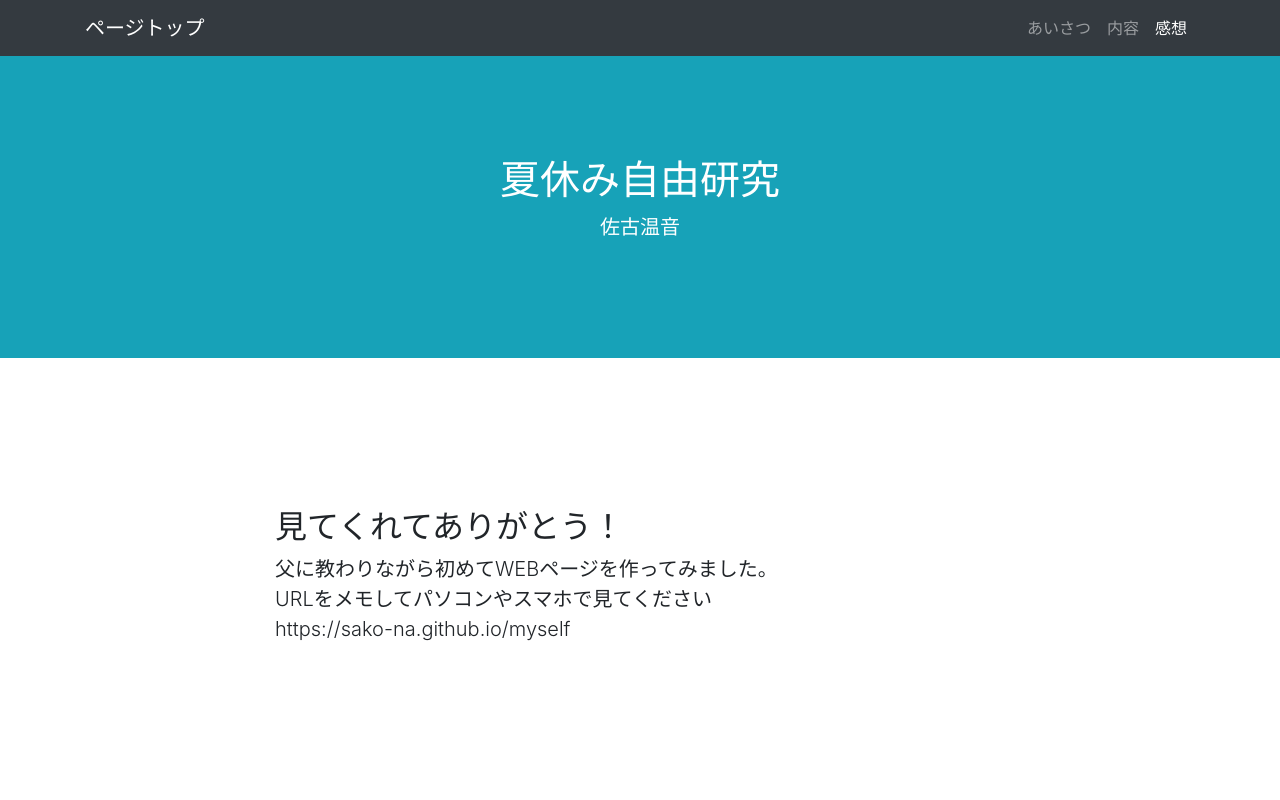
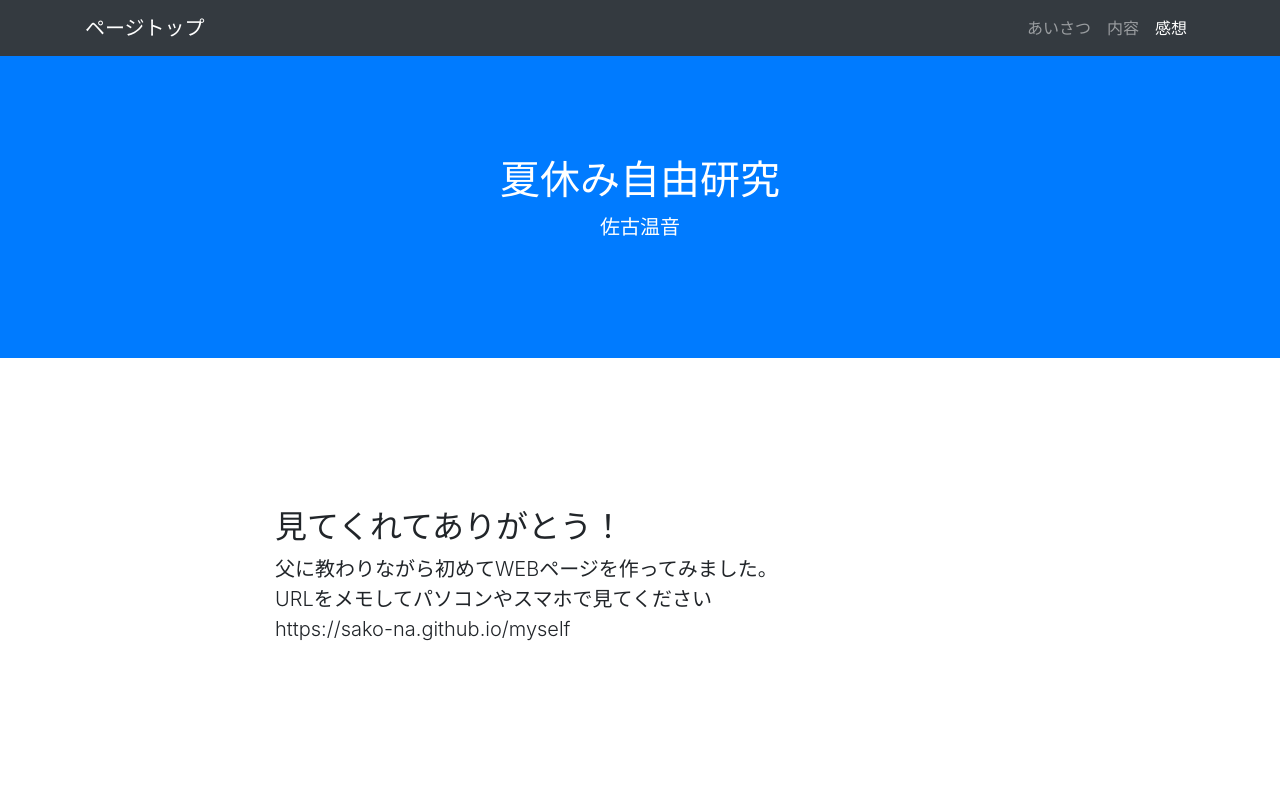
Before and after one commit to sako-na/myself, a website with bundled scripts: page index.html in a window 1280 px wide. Shown: the top 800 px of the page. Built offline with nearby package versions, Linux system fonts and the light colour scheme.

Commit message:
Update index.html

```diff
--- a/index.html
+++ b/index.html
@@ -43,7 +43,7 @@
     </div>
   </nav>
 
-  <header class="bg-info text-white">
+  <header class="bg-primary text-white">
     <div class="container text-center">
       <h1>夏休み自由研究</h1>
       <p class="lead">佐古温音</p>
```
